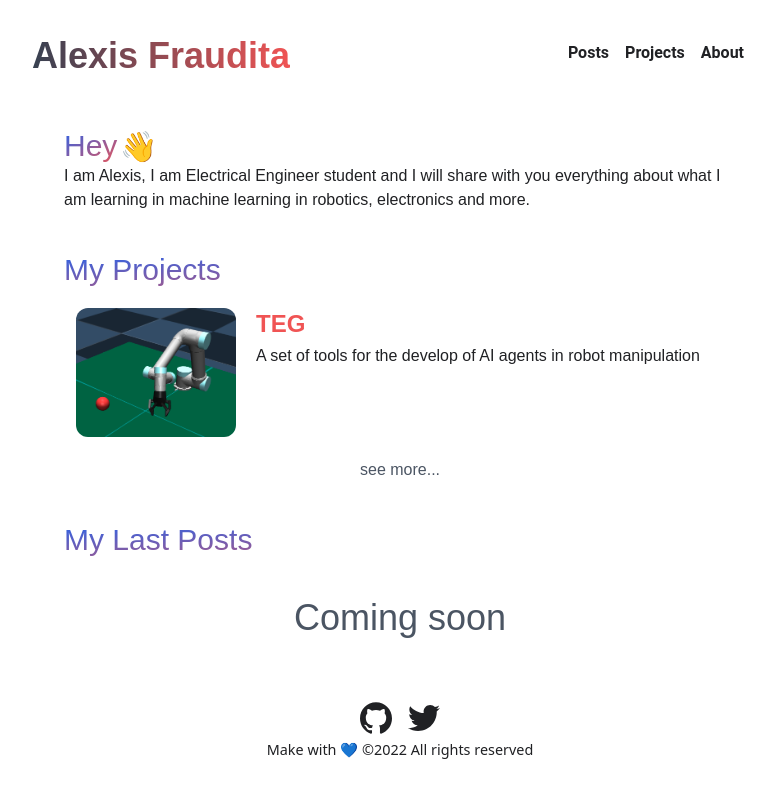
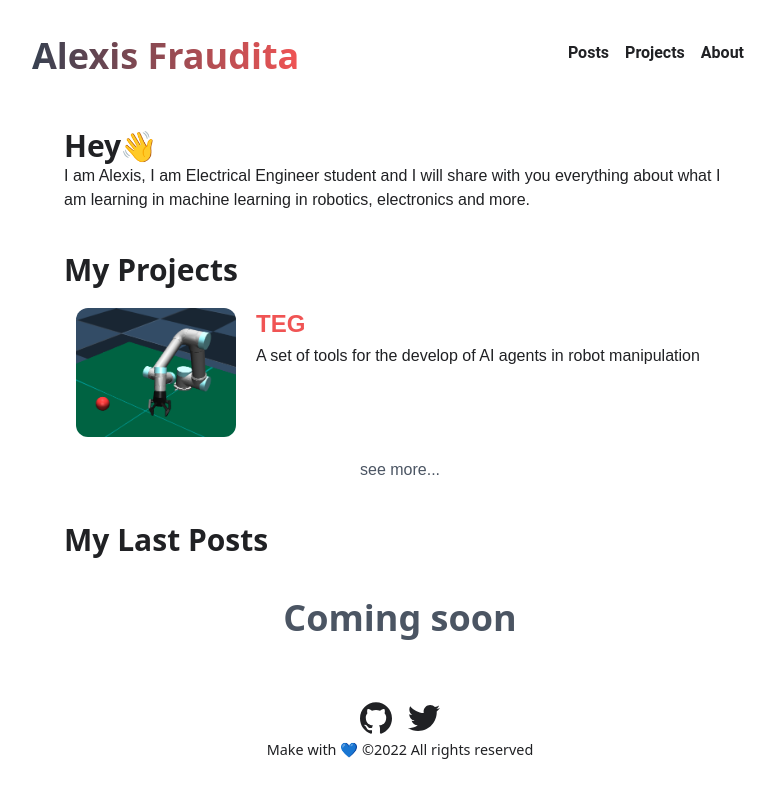
Before and after one commit to alefram/Alefram.github.io, a Next.js app: page / in a window 1280 px wide. Shown: the top 798 px of the page, without its empty margins (240-1015 px from the left). Built offline with nearby package versions, Linux system fonts and the light colour scheme; what @tailwindcss/typography would draw is missing.

Commit message:
more typo fixes

```diff
--- a/components/Navbar.jsx
+++ b/components/Navbar.jsx
@@ -7,7 +7,7 @@ const Navbar = () => {
 			<div className="flex flex-col md:flex-row p-4 container mx-auto lg:max-w-screen-md justify-between">
 				<div className="mt-1 pr-4 py-4">
 					<Link href="/">
-						<a className="text-gradient bg-gradient-to-r from-gray-700 to-supertext text-4xl font-banger font-semibold ">
+						<a className="text-gradient bg-gradient-to-r from-gray-700 to-supertext text-4xl font-semibold ">
 							Alexis Fraudita
 						</a>
 					</Link>
--- a/pages/About.jsx
+++ b/pages/About.jsx
@@ -19,7 +19,7 @@ const About = () => {
             <main className="container mx-auto p-5 lg:max-w-screen-md min-h-screen">
                 <div className="mb-4">
                     <div className="p-4">
-                        <h1 className="text-center text-5xl text-background  mb-4 font-bebasNue">
+                        <h1 className="text-center text-5xl text-background  mb-4 font-medium">
                             Who I am ?
                         </h1>
                     </div>
@@ -42,7 +42,7 @@ const About = () => {
                     </div>
                 </div>
                 <div className="p-4 mt-10">
-                    <h1 className=" text-supertext text-4xl font-bebasNue text-center ">You can Find me On</h1>
+                    <h1 className=" text-supertext text-4xl font-semibold text-center ">You can Find me On</h1>
                     <div className="p-4 flex flex-row justify-center space-x-4">
                         <div>
                             <Link href="https://github.com/Alexfm101" passHref={true}>
--- a/pages/Posts.jsx
+++ b/pages/Posts.jsx
@@ -21,11 +21,11 @@ export default function Posts() {
 
             <main className="mx-auto px-5 lg:max-w-screen-md">
                 <div className="m-2 p-4">
-                    <h1 className="text-5xl text-center text-background font-bebasNue">Posts</h1>
+                    <h1 className="text-5xl text-center text-background font-medium">Posts</h1>
                 </div>
                 <div>
                     <div className="flex justify-center mt-10">
-                        <p className="text-gray-600 font-banger text-4xl">Coming soon</p>
+                        <p className="text-gray-600 font-bold text-4xl">Coming soon</p>
                     </div>
                     {/* <ul>
                         {allPostsData.map(({ id, date, title }) => (
--- a/pages/Projects.jsx
+++ b/pages/Projects.jsx
@@ -21,7 +21,7 @@ export default function Projects({allProjectsData}) {
 
             <main className="mx-auto px-5 lg:max-w-screen-md">
                 <div className="m-2 p-4">
-                    <h1 className="text-5xl text-center text-background font-bebasNue">Projects</h1>
+                    <h1 className="text-5xl text-center text-background font-medium">Projects</h1>
                 </div>
                 <div>
                     <ul>
--- a/pages/index.jsx
+++ b/pages/index.jsx
@@ -24,7 +24,7 @@ const Home = ({lastProjectsData}) => {
         <main className=" mt-5 mx-auto md:px-8 lg:max-w-screen-md">
             <div className="max-w-screen-md mx-4">
                 <div className="flex">
-                    <p className="w-10 text-gradient bg-gradient-to-br from-blue-600 to-supertext font-banger text-2xl  md:text-3xl md:w-14">Hey</p>
+                    <p className="w-10 font-bold text-background text-2xl  md:text-3xl md:w-14">Hey</p>
                     <p className="text-2xl md:text-3xl"> &#128075;</p>
                 </div>
                 <p className=" text-background font-nunito text-base">
@@ -32,7 +32,7 @@ const Home = ({lastProjectsData}) => {
                 </p>
             </div>
             <div className='mt-10'>
-                <h1 className="text-gradient bg-gradient-to-br from-blue-600 to-supertext font-banger text-2xl mx-4 md:text-3xl">
+                <h1 className="text-2xl font-bold text-background mx-4 md:text-3xl">
                         My Projects
                 </h1>
                 <ul className='mx-5'>
@@ -57,12 +57,12 @@ const Home = ({lastProjectsData}) => {
 				</div>
             </div>
             <div className="mt-10">
-                <h1 className="text-gradient bg-gradient-to-br from-blue-600 to-supertext font-banger text-2xl mx-4 md:text-3xl">
+                <h1 className=" text-2xl font-bold text-background mx-4 md:text-3xl">
                     My Last Posts
                 </h1>
 
                 <div className="flex justify-center mt-10">
-                    <p className="text-gray-600 font-banger text-4xl">Coming soon</p>
+                    <p className="text-gray-600 font-bold text-4xl">Coming soon</p>
                 </div>
                 {/* <ul>
                     {allPostsData.map(({ id, date, title }) => (
--- a/pages/projects/[id].jsx
+++ b/pages/projects/[id].jsx
@@ -17,7 +17,7 @@ const Post = ({projectData}) => {
             <Navbar/>
             <main className="container mx-auto px-5 lg:max-w-screen-md">
                 <div>
-                    <h1 className="text-5xl text-supertext font-bebasNue">{projectData.title}</h1>
+                    <h1 className="text-5xl text-supertext font-medium">{projectData.title}</h1>
                 </div>
                 <div
                     className="text-justify mt-4 font-Roboto markdown prose prose-lg prose-blue	text-background"
--- a/tailwind.config.js
+++ b/tailwind.config.js
@@ -6,8 +6,6 @@ module.exports = {
     extend: {
       fontFamily: {
         'Roboto':['Roboto', 'sans-serif'],
-        'bebasNue': ['Bebas Neue', 'sans-serif'],
-        'banger': ['Bangers', 'sans-serif'],
         'nunito': ['Nunito Sans', 'sans-serif']
 
       },
```
